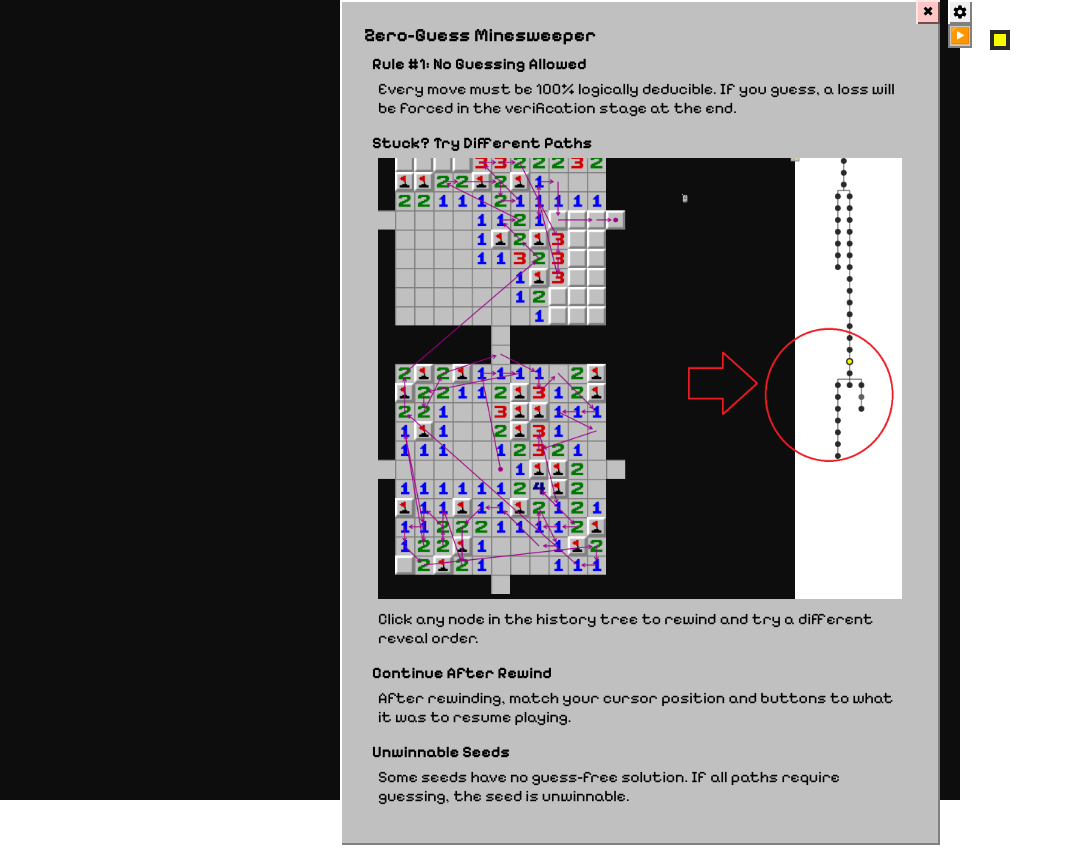
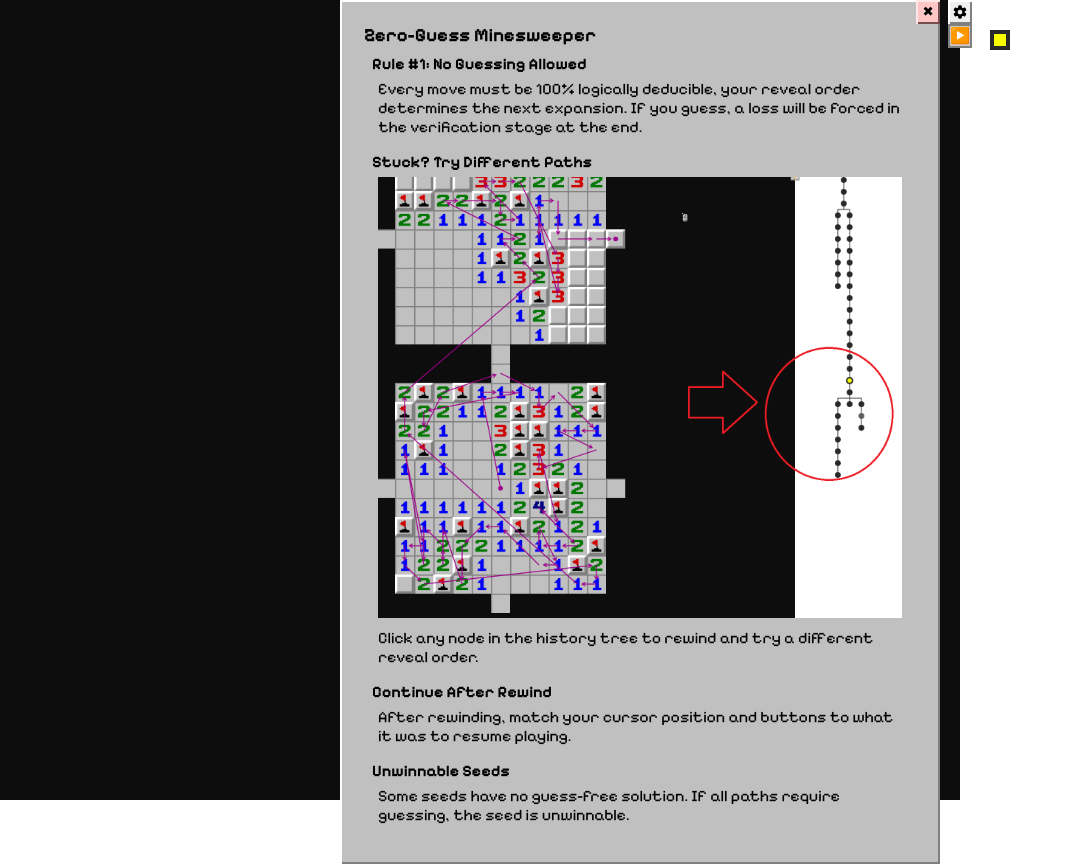
Before and after one commit to 3ez5me/No-Guessing-Allowed-MineSweeper, a website built with Vite: page index.html in a window 1280 px wide. Shown: the whole page, without its empty margins (0-1073 px from the left). Built offline with nearby package versions, Linux system fonts and the light colour scheme; some packages are replaced by stand-ins of ours.

Commit message:
clarify procedural generation based on reveal order mechanic

```diff
--- a/index.html
+++ b/index.html
@@ -50,9 +50,7 @@
       <div class="rule">
         <strong>Rule #1: No Guessing Allowed</strong>
         <p>
-          Every move must be 100% logically deducible. If you guess, a loss will be forced in the verification stage at
-          the end.
-        </p>
+          Every move must be 100% logically deducible, your reveal order determines the next expansion. If you guess, a loss will be forced in the verification stage at the end. </p>
       </div>
 
       <div class="rule">
```
